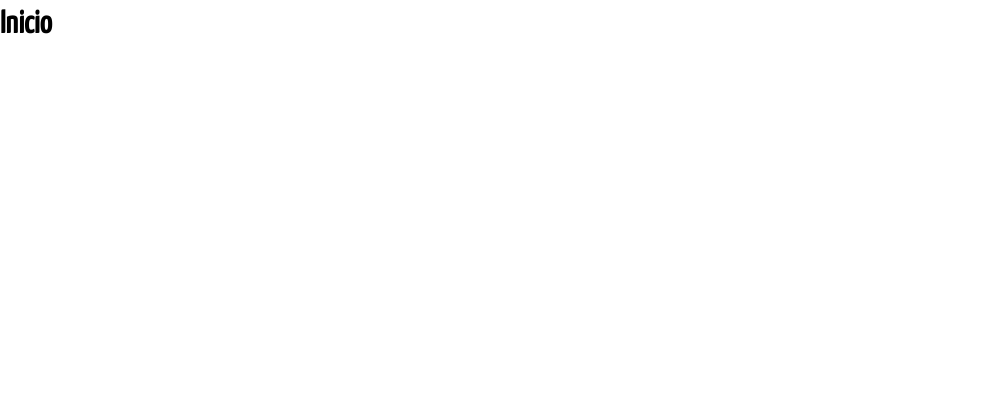
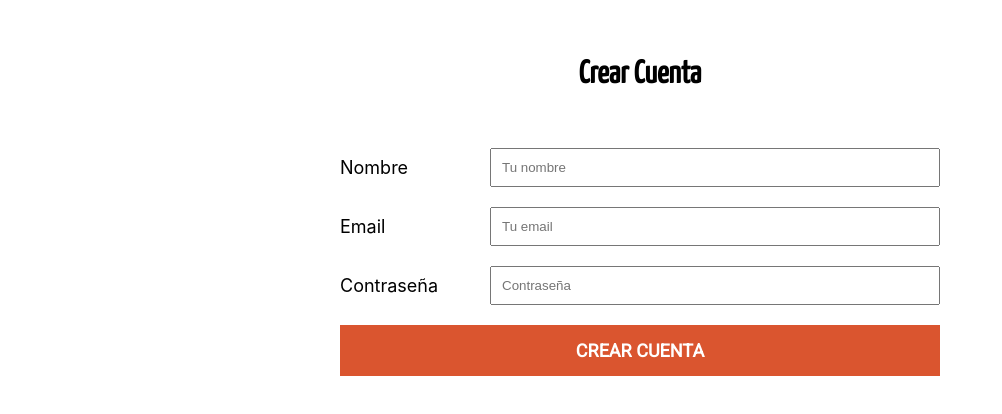
Before and after one commit to dylan-chacon/product_hunt, a Next.js app: page /sign-in in a window 1280 px wide. Shown: the top 414 px of the page, without its empty margins (0-1002 px from the left). Built offline with nearby package versions, Linux system fonts and the light colour scheme.

Commit message:
form sing in

```diff
--- /dev/null
+++ b/components/UI/Form.js
@@ -0,0 +1,37 @@
+import styled from '@emotion/styled';
+
+export const Form = styled.form`
+    max-width: 600px;
+    width: 95%;
+    margin: 5rem auto 0 auto;
+`;
+
+export const Field = styled.div`
+    margin-bottom: 2rem;
+    display: flex;
+    align-items: center;
+    label {
+        flex: 0 0 150px;
+        font-size: 1.8rem;
+    }
+    input {
+        flex: 1;
+        padding: 1rem;
+    }
+`;
+
+export const InputSubmit = styled.input`
+    background-color: var(--naranja);
+    width: 100%;
+    padding: 1.5rem;
+    text-align: center;
+    color: #FFF;
+    font-size: 1.8rem;
+    text-transform: uppercase;
+    border: none;
+    font-family: 'Roboto', sans-serif;
+    font-weight: 700;
+    &:hover {
+        cursor: pointer;
+    }
+`;
--- a/pages/sign-in.js
+++ b/pages/sign-in.js
@@ -1,11 +1,50 @@
 import React from 'react';
+import { css } from '@emotion/react';
 import Layout from '../components/layout/Layout';
+import { Form, Field, InputSubmit } from '../components/UI/Form';
 
 const SignIn = () => {
     return (
         <div>
             <Layout>
-                <h1>Inicio</h1>
+                <>
+                    <h1
+                        css={css`
+                            text-align: center;
+                            margin-top: 5rem;
+                        `}
+                    >Crear Cuenta</h1>
+                    <Form>
+                        <Field>
+                            <label htmlFor="name">Nombre</label>
+                            <input
+                                type="text"
+                                id="name"
+                                placeholder="Tu nombre"
+                                name="name"
+                            />
+                        </Field>
+                        <Field>
+                            <label htmlFor="email">Email</label>
+                            <input
+                                type="email"
+                                id="email"
+                                placeholder="Tu email"
+                                name="email"
+                            />
+                        </Field>
+                        <Field>
+                            <label htmlFor="password">Contraseña</label>
+                            <input
+                                type="password"
+                                id="password"
+                                placeholder="Contraseña"
+                                name="password"
+                            />
+                        </Field>
+                        <InputSubmit type="submit" value="Crear Cuenta" />
+                    </Form>
+                </>
             </Layout>
         </div>
     );
```
